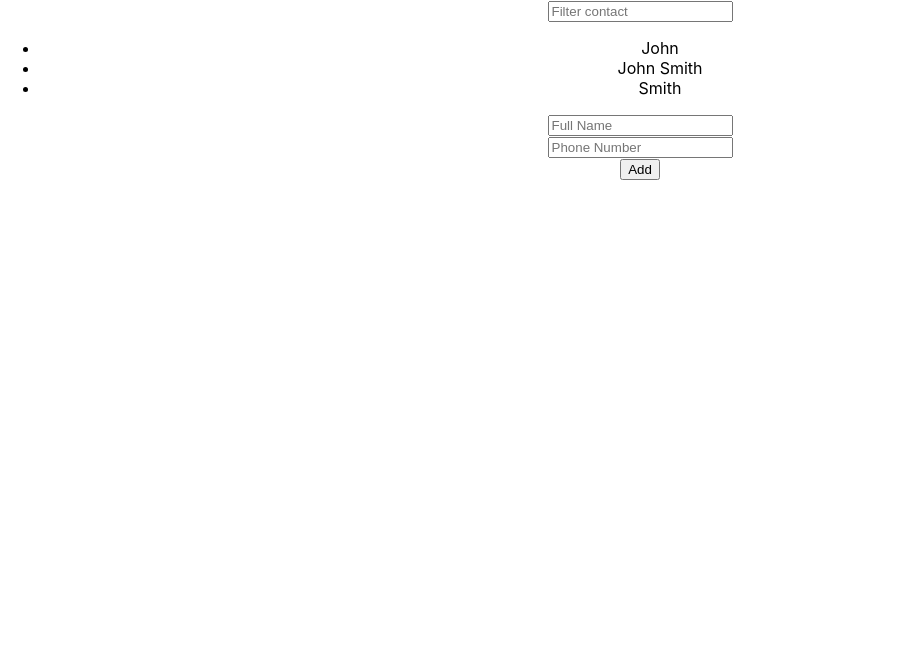
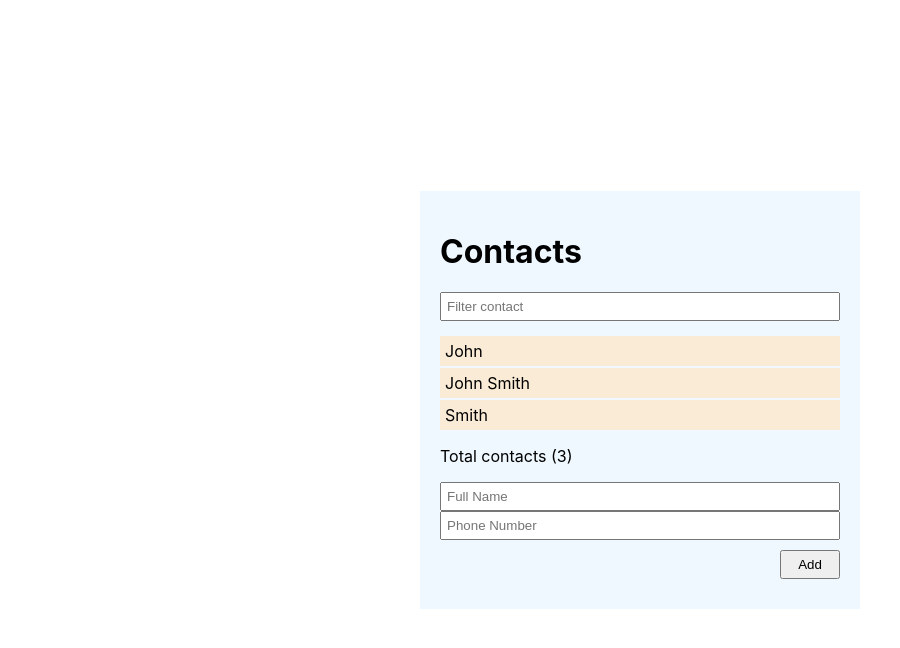
Before and after one commit to meryemkutlu/react-101, a React (Create React App) app in the folder contacts-app/: page / in a window 1280 px wide. Shown: the top 648 px of the page, without its empty margins (0-900 px from the left). Built offline with nearby package versions, Linux system fonts and the light colour scheme; the HTML template or start-up script is replaced by a standard one.

Commit message:
add style attributes

```diff
--- a/contacts-app/src/App.css
+++ b/contacts-app/src/App.css
@@ -1,38 +1,7 @@
 .App {
-  text-align: center;
-}
-
-.App-logo {
-  height: 40vmin;
-  pointer-events: none;
-}
-
-@media (prefers-reduced-motion: no-preference) {
-  .App-logo {
-    animation: App-logo-spin infinite 20s linear;
-  }
-}
-
-.App-header {
-  background-color: #282c34;
+  justify-content: center;
+  align-items: center;
   min-height: 100vh;
   display: flex;
-  flex-direction: column;
-  align-items: center;
-  justify-content: center;
-  font-size: calc(10px + 2vmin);
-  color: white;
+
 }
-
-.App-link {
-  color: #61dafb;
-}
-
-@keyframes App-logo-spin {
-  from {
-    transform: rotate(0deg);
-  }
-  to {
-    transform: rotate(360deg);
-  }
-}
--- a/contacts-app/src/components/Contacts/Form/index.jsx
+++ b/contacts-app/src/components/Contacts/Form/index.jsx
@@ -39,7 +39,7 @@
           onChange={onChangeInput}
         />
       </div>
-      <div>
+      <div className="btn">
         <button>Add</button>
       </div>
     </form>
--- a/contacts-app/src/components/Contacts/List/index.jsx
+++ b/contacts-app/src/components/Contacts/List/index.jsx
@@ -17,11 +17,16 @@
         onChange={(e) => setFilterText(e.target.value)}
       />
 
-      <ul>
+      <ul className="list">
         {filtered.map((contacts, i) => (
-          <li key={i}> {contacts.fullname} </li>
+          <li key={i}>
+            <span>{contacts.fullname} </span>
+            <span>{contacts.phone_number} </span>
+          </li>
         ))}
       </ul>
+
+      <p>Total contacts ({filtered.length})</p>
     </div>
   );
 }
--- a/contacts-app/src/components/Contacts/index.jsx
+++ b/contacts-app/src/components/Contacts/index.jsx
@@ -1,4 +1,5 @@
 import { useState, useEffect } from "react";
+import "./style.css";
 import Form from "./Form";
 import List from "./List";
 
@@ -6,22 +7,23 @@
   const [contacts, setContacts] = useState([
     {
       fullname: "John",
-      phone: "1234567890",
+      phone: "123890",
     },
     {
       fullname: "John Smith",
-      phone: "123456789990",
+      phone: "123456",
     },
     {
       fullname: "Smith",
-      phone: "123456788990",
+      phone: "1990",
     },
   ]);
   useEffect(() => {
     console.log(contacts);
   }, [contacts]);
   return (
-    <div>
+    <div id="container">
+      <h1>Contacts</h1>
       <List contacts={contacts} />
       <Form addContact={setContacts} contacts={contacts} />
     </div>
--- /dev/null
+++ b/contacts-app/src/components/Contacts/style.css
@@ -0,0 +1,43 @@
+#container {
+    width: 400px;
+    background-color: aliceblue;
+    padding: 20px;
+}
+
+input {
+    width: 100%;
+    padding: 5px;
+    box-sizing: border-box;
+    -webkit-box-sizing: border-box;
+    -moz-box-sizing: border-box;
+}
+
+ul,
+li {
+    margin: 0;
+    padding: 0;
+    list-style-type: none;
+}
+
+.list {
+    margin: 15px 0;
+}
+
+.list>li {
+    background-color: antiquewhite;
+    padding: 5px;
+    margin-bottom: 2px;
+    justify-content: space-between;
+    display: flex;
+}
+
+.btn {
+    display: flex;
+    justify-content: flex-end;
+    padding: 10px 0;
+}
+
+.btn>button {
+    padding: 5px;
+    width: 60px;
+}
```
